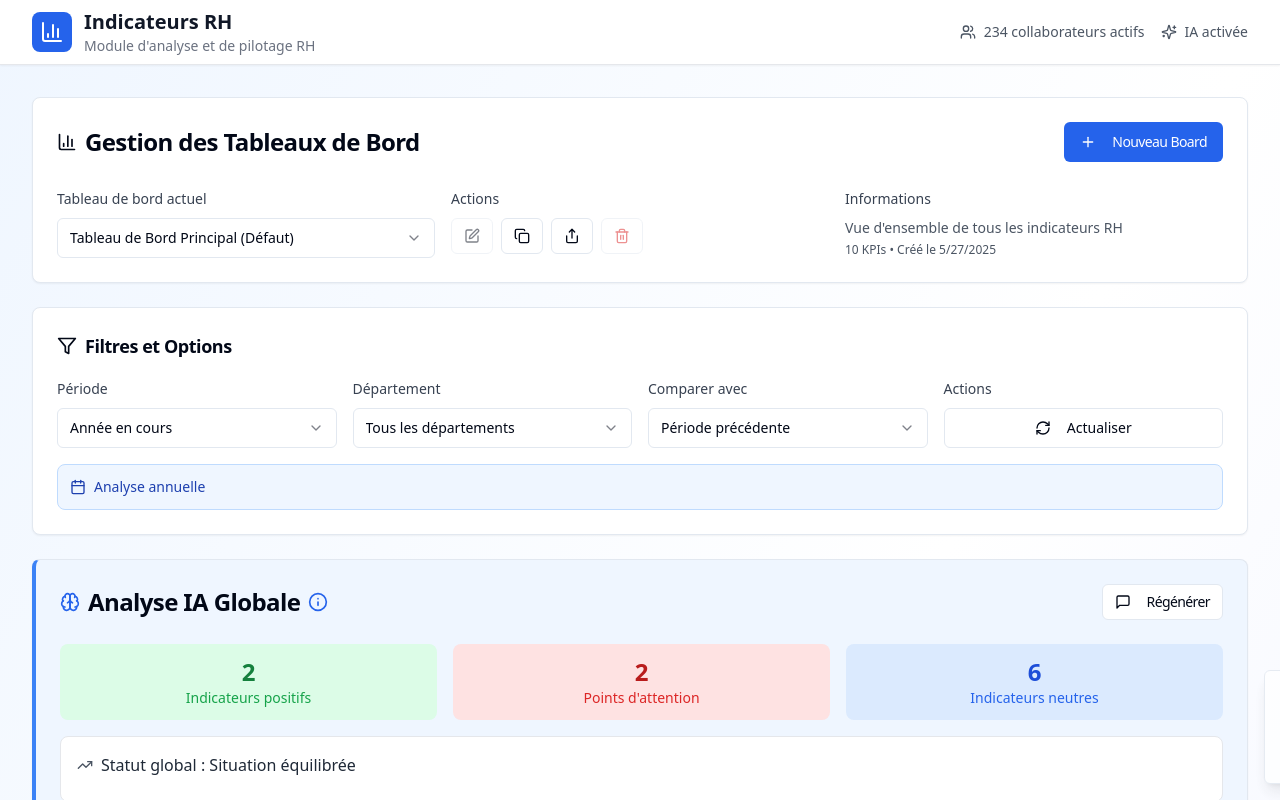
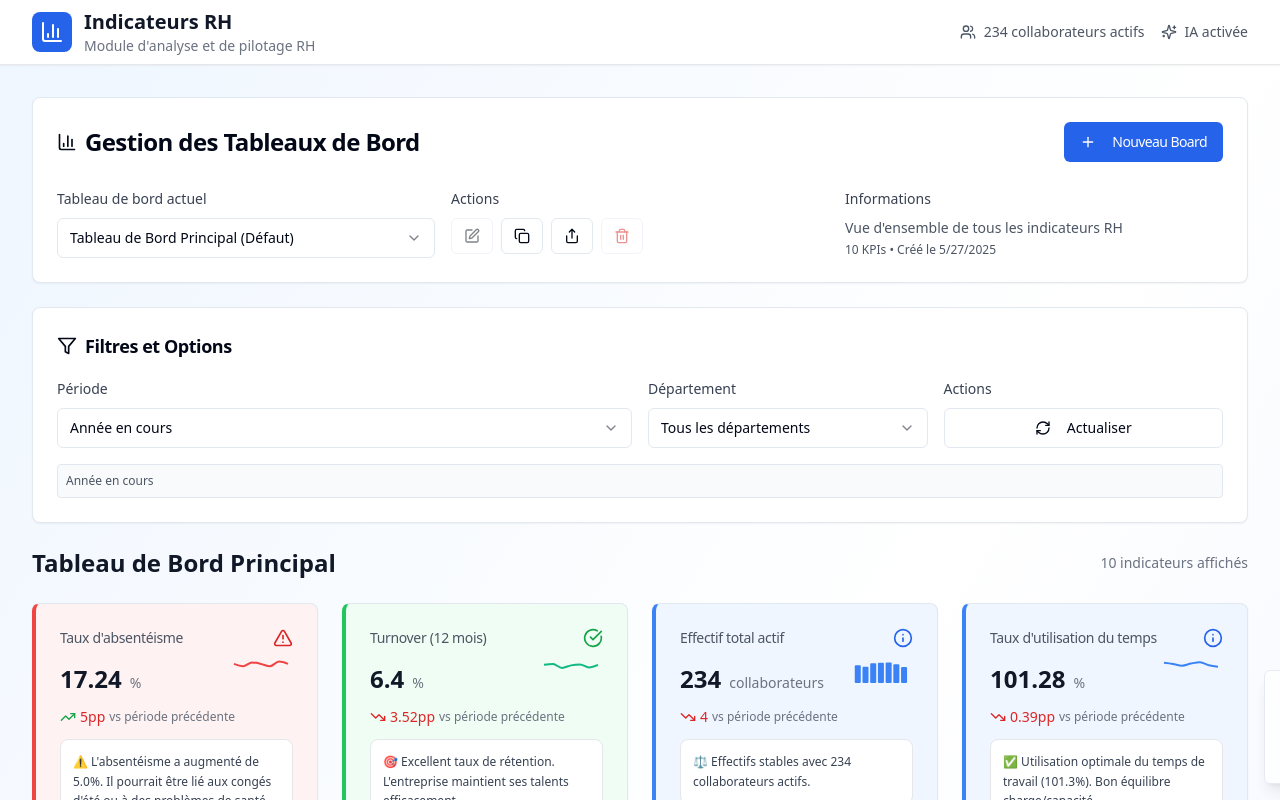
Before and after one commit to asendit/staff-analytics-hub, a React (Vite) app: page / in a window 1280 px wide. Shown: the top 800 px of the page. Built offline with nearby package versions, Linux system fonts and the light colour scheme.

Commit message:
Feat: Implement date range filter and charts
- Allow users to select a date range for filtering.
- Improve the comparison display.
- Add charts or values to KPIs.
- Display the global AI analysis at the bottom.

```diff
--- a/package.json
+++ b/package.json
@@ -25,7 +25,7 @@
     "@radix-ui/react-label": "^2.1.0",
     "@radix-ui/react-menubar": "^1.1.1",
     "@radix-ui/react-navigation-menu": "^1.2.0",
-    "@radix-ui/react-popover": "^1.1.1",
+    "@radix-ui/react-popover": "^1.1.14",
     "@radix-ui/react-progress": "^1.1.0",
     "@radix-ui/react-radio-group": "^1.2.0",
     "@radix-ui/react-scroll-area": "^1.1.0",
@@ -43,7 +43,7 @@
     "class-variance-authority": "^0.7.1",
     "clsx": "^2.1.1",
     "cmdk": "^1.0.0",
-    "date-fns": "^3.6.0",
+    "date-fns": "^4.1.0",
     "embla-carousel-react": "^8.3.0",
     "input-otp": "^1.2.4",
     "lucide-react": "^0.462.0",
--- a/src/components/FilterPanel.tsx
+++ b/src/components/FilterPanel.tsx
@@ -1,9 +1,14 @@
 
-import React from 'react';
+import React, { useState } from 'react';
 import { Card, CardContent, CardHeader, CardTitle } from '@/components/ui/card';
 import { Select, SelectContent, SelectItem, SelectTrigger, SelectValue } from '@/components/ui/select';
 import { Button } from '@/components/ui/button';
-import { Calendar, RefreshCw, Filter } from 'lucide-react';
+import { Calendar } from '@/components/ui/calendar';
+import { Popover, PopoverContent, PopoverTrigger } from '@/components/ui/popover';
+import { CalendarIcon, RefreshCw, Filter } from 'lucide-react';
+import { format } from 'date-fns';
+import { fr } from 'date-fns/locale';
+import { cn } from '@/lib/utils';
 import { FilterOptions } from '../services/hrAnalytics';
 
 interface FilterPanelProps {
@@ -19,8 +24,20 @@ const FilterPanel: React.FC<FilterPanelProps> = ({
   departments,
   onRefresh
 }) => {
-  const handlePeriodChange = (period: 'month' | 'quarter' | 'year') => {
-    onFiltersChange({ ...filters, period });
+  const [startDate, setStartDate] = useState<Date>();
+  const [endDate, setEndDate] = useState<Date>();
+
+  const handlePeriodChange = (period: 'month' | 'quarter' | 'year' | 'custom') => {
+    if (period === 'custom') {
+      onFiltersChange({
+        ...filters,
+        period,
+        startDate: startDate ? format(startDate, 'yyyy-MM-dd') : undefined,
+        endDate: endDate ? format(endDate, 'yyyy-MM-dd') : undefined
+      });
+    } else {
+      onFiltersChange({ ...filters, period, startDate: undefined, endDate: undefined });
+    }
   };
 
   const handleDepartmentChange = (department: string) => {
@@ -30,8 +47,26 @@ const FilterPanel: React.FC<FilterPanelProps> = ({
     });
   };
 
-  const handleComparisonChange = (compareWith: 'previous' | 'year-ago') => {
-    onFiltersChange({ ...filters, compareWith });
+  const handleDateChange = (type: 'start' | 'end', date: Date | undefined) => {
+    if (type === 'start') {
+      setStartDate(date);
+      if (date) {
+        onFiltersChange({
+          ...filters,
+          startDate: format(date, 'yyyy-MM-dd'),
+          period: 'custom'
+        });
+      }
+    } else {
+      setEndDate(date);
+      if (date) {
+        onFiltersChange({
+          ...filters,
+          endDate: format(date, 'yyyy-MM-dd'),
+          period: 'custom'
+        });
+      }
+    }
   };
 
   return (
@@ -43,20 +78,75 @@ const FilterPanel: React.FC<FilterPanelProps> = ({
         </CardTitle>
       </CardHeader>
       <CardContent>
-        <div className="grid grid-cols-1 md:grid-cols-4 gap-4">
+        <div className="grid grid-cols-1 md:grid-cols-2 lg:grid-cols-4 gap-4">
           {/* Période */}
-          <div className="space-y-2">
+          <div className="space-y-2 md:col-span-2">
             <label className="text-sm font-medium text-gray-700">Période</label>
+            <div className="flex gap-2">
               <Select value={filters.period} onValueChange={handlePeriodChange}>
-              <SelectTrigger>
+                <SelectTrigger className="flex-1">
                   <SelectValue />
                 </SelectTrigger>
                 <SelectContent>
                   <SelectItem value="month">Mois en cours</SelectItem>
                   <SelectItem value="quarter">Trimestre en cours</SelectItem>
                   <SelectItem value="year">Année en cours</SelectItem>
+                  <SelectItem value="custom">Période personnalisée</SelectItem>
                 </SelectContent>
               </Select>
+            </div>
+
+            {filters.period === 'custom' && (
+              <div className="flex gap-2 mt-2">
+                <Popover>
+                  <PopoverTrigger asChild>
+                    <Button
+                      variant="outline"
+                      className={cn(
+                        "flex-1 justify-start text-left font-normal",
+                        !startDate && "text-muted-foreground"
+                      )}
+                    >
+                      <CalendarIcon className="mr-2 h-4 w-4" />
+                      {startDate ? format(startDate, "dd/MM/yyyy", { locale: fr }) : "Date début"}
+                    </Button>
+                  </PopoverTrigger>
+                  <PopoverContent className="w-auto p-0" align="start">
+                    <Calendar
+                      mode="single"
+                      selected={startDate}
+                      onSelect={(date) => handleDateChange('start', date)}
+                      initialFocus
+                      className="pointer-events-auto"
+                    />
+                  </PopoverContent>
+                </Popover>
+
+                <Popover>
+                  <PopoverTrigger asChild>
+                    <Button
+                      variant="outline"
+                      className={cn(
+                        "flex-1 justify-start text-left font-normal",
+                        !endDate && "text-muted-foreground"
+                      )}
+                    >
+                      <CalendarIcon className="mr-2 h-4 w-4" />
+                      {endDate ? format(endDate, "dd/MM/yyyy", { locale: fr }) : "Date fin"}
+                    </Button>
+                  </PopoverTrigger>
+                  <PopoverContent className="w-auto p-0" align="start">
+                    <Calendar
+                      mode="single"
+                      selected={endDate}
+                      onSelect={(date) => handleDateChange('end', date)}
+                      initialFocus
+                      className="pointer-events-auto"
+                    />
+                  </PopoverContent>
+                </Popover>
+              </div>
+            )}
           </div>
 
           {/* Département */}
@@ -78,23 +168,6 @@ const FilterPanel: React.FC<FilterPanelProps> = ({
             </Select>
           </div>
 
-          {/* Comparaison */}
-          <div className="space-y-2">
-            <label className="text-sm font-medium text-gray-700">Comparer avec</label>
-            <Select
-              value={filters.compareWith || 'previous'}
-              onValueChange={handleComparisonChange}
-            >
-              <SelectTrigger>
-                <SelectValue />
-              </SelectTrigger>
-              <SelectContent>
-                <SelectItem value="previous">Période précédente</SelectItem>
-                <SelectItem value="year-ago">Même période N-1</SelectItem>
-              </SelectContent>
-            </Select>
-          </div>
-
           {/* Actions */}
           <div className="space-y-2">
             <label className="text-sm font-medium text-gray-700">Actions</label>
@@ -109,15 +182,35 @@ const FilterPanel: React.FC<FilterPanelProps> = ({
           </div>
         </div>
 
-        {/* Résumé des filtres actifs */}
-        <div className="mt-4 p-3 bg-blue-50 rounded-lg border border-blue-200">
-          <div className="flex items-center space-x-2 text-sm text-blue-800">
-            <Calendar className="h-4 w-4" />
+        {/* Résumé des filtres actifs - plus discret */}
+        <div className="mt-4 p-2 bg-gray-50 rounded border text-xs text-gray-600">
+          <div className="flex items-center justify-between">
             <span>
-              Analyse {filters.period === 'month' ? 'mensuelle' : filters.period === 'quarter' ? 'trimestrielle' : 'annuelle'}
-              {filters.department && ` • Département: ${filters.department}`}
-              {filters.compareWith && ` • Comparaison: ${filters.compareWith === 'previous' ? 'période précédente' : 'année précédente'}`}
+              {filters.period === 'custom' ?
+                `${startDate ? format(startDate, "dd/MM/yyyy") : '...'} - ${endDate ? format(endDate, "dd/MM/yyyy") : '...'}` :
+                filters.period === 'month' ? 'Mois en cours' :
+                filters.period === 'quarter' ? 'Trimestre en cours' : 'Année en cours'
+              }
+              {filters.department && ` • ${filters.department}`}
             </span>
+            {filters.compareWith && (
+              <Select
+                value={filters.compareWith || 'none'}
+                onValueChange={(value) => onFiltersChange({
+                  ...filters,
+                  compareWith: value === 'none' ? undefined : value as 'previous' | 'year-ago'
+                })}
+              >
+                <SelectTrigger className="w-auto h-6 text-xs border-none bg-transparent">
+                  <SelectValue />
+                </SelectTrigger>
+                <SelectContent>
+                  <SelectItem value="none">Sans comparaison</SelectItem>
+                  <SelectItem value="previous">vs période précédente</SelectItem>
+                  <SelectItem value="year-ago">vs année précédente</SelectItem>
+                </SelectContent>
+              </Select>
+            )}
           </div>
         </div>
       </CardContent>
--- a/src/components/KPICard.tsx
+++ b/src/components/KPICard.tsx
@@ -2,6 +2,7 @@
 import React from 'react';
 import { Card, CardContent, CardHeader, CardTitle } from '@/components/ui/card';
 import { TrendingUp, TrendingDown, Minus, AlertTriangle, CheckCircle, Info } from 'lucide-react';
+import { LineChart, Line, ResponsiveContainer, BarChart, Bar } from 'recharts';
 import { KPIData } from '../services/hrAnalytics';
 
 interface KPICardProps {
@@ -50,6 +51,19 @@ const KPICard: React.FC<KPICardProps> = ({ kpi, onClick }) => {
     return 'text-gray-500';
   };
 
+  // Génération de données factices pour les graphiques
+  const generateChartData = () => {
+    const baseValue = typeof kpi.value === 'number' ? kpi.value : 50;
+    return Array.from({ length: 7 }, (_, i) => ({
+      day: i + 1,
+      value: baseValue + (Math.random() - 0.5) * baseValue * 0.3
+    }));
+  };
+
+  const chartData = generateChartData();
+  const isPercentage = kpi.unit === '%';
+  const showChart = typeof kpi.value === 'number' && !kpi.name.includes('Âge moyen');
+
   return (
     <Card
       className={`cursor-pointer transition-all duration-200 hover:shadow-lg hover:scale-105 border-l-4 ${getCategoryColor()}`}
@@ -63,11 +77,40 @@ const KPICard: React.FC<KPICardProps> = ({ kpi, onClick }) => {
       </CardHeader>
       <CardContent className="pt-0">
         <div className="space-y-3">
-          <div className="flex items-baseline space-x-2">
-            <span className="text-2xl font-bold text-gray-900">
-              {kpi.value}
-            </span>
-            <span className="text-sm text-gray-500">{kpi.unit}</span>
+          <div className="flex items-baseline justify-between">
+            <div className="flex items-baseline space-x-2">
+              <span className="text-2xl font-bold text-gray-900">
+                {kpi.value}
+              </span>
+              <span className="text-sm text-gray-500">{kpi.unit}</span>
+            </div>
+
+            {/* Mini graphique */}
+            {showChart && (
+              <div className="w-16 h-8">
+                <ResponsiveContainer width="100%" height="100%">
+                  {isPercentage ? (
+                    <LineChart data={chartData}>
+                      <Line
+                        type="monotone"
+                        dataKey="value"
+                        stroke={kpi.category === 'positive' ? '#10b981' : kpi.category === 'negative' ? '#ef4444' : '#3b82f6'}
+                        strokeWidth={2}
+                        dot={false}
+                      />
+                    </LineChart>
+                  ) : (
+                    <BarChart data={chartData}>
+                      <Bar
+                        dataKey="value"
+                        fill={kpi.category === 'positive' ? '#10b981' : kpi.category === 'negative' ? '#ef4444' : '#3b82f6'}
+                        radius={1}
+                      />
+                    </BarChart>
+                  )}
+                </ResponsiveContainer>
+              </div>
+            )}
           </div>
 
           {kpi.trend !== 0 && (
@@ -77,7 +120,7 @@ const KPICard: React.FC<KPICardProps> = ({ kpi, onClick }) => {
                 {Math.abs(kpi.trend)}
                 {kpi.unit === '%' ? 'pp' : kpi.unit === 'jours' ? ' jours' : kpi.unit === 'collaborateurs' ? '' : '%'}
               </span>
-              <span className="text-gray-500">vs période précédente</span>
+              <span className="text-gray-500 text-xs">vs période précédente</span>
             </div>
           )}
 
```
Also changed, not shown: src/pages/Index.tsx (+9 -9 lines), 1 other file (tests, documents, lock files or other folders). Lines whose indentation alone changed are shown as unchanged.
